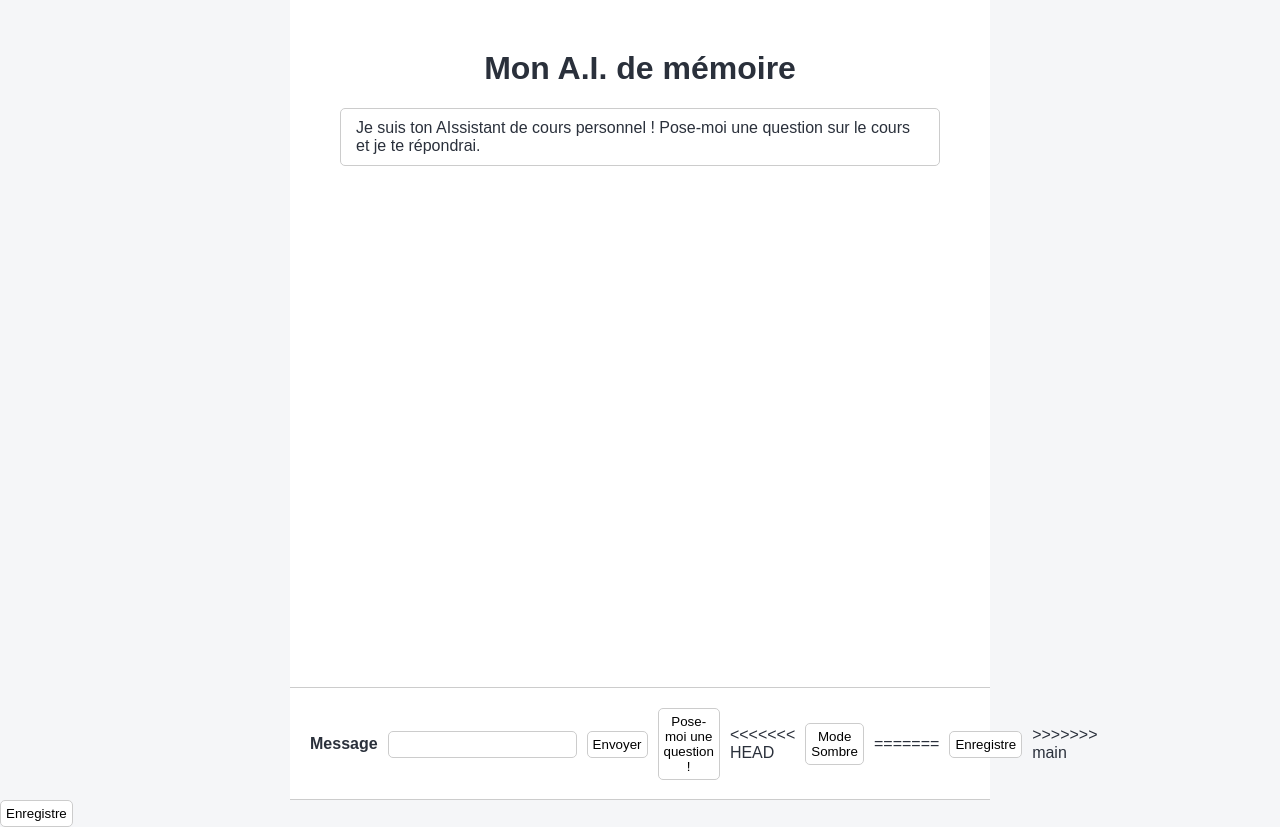
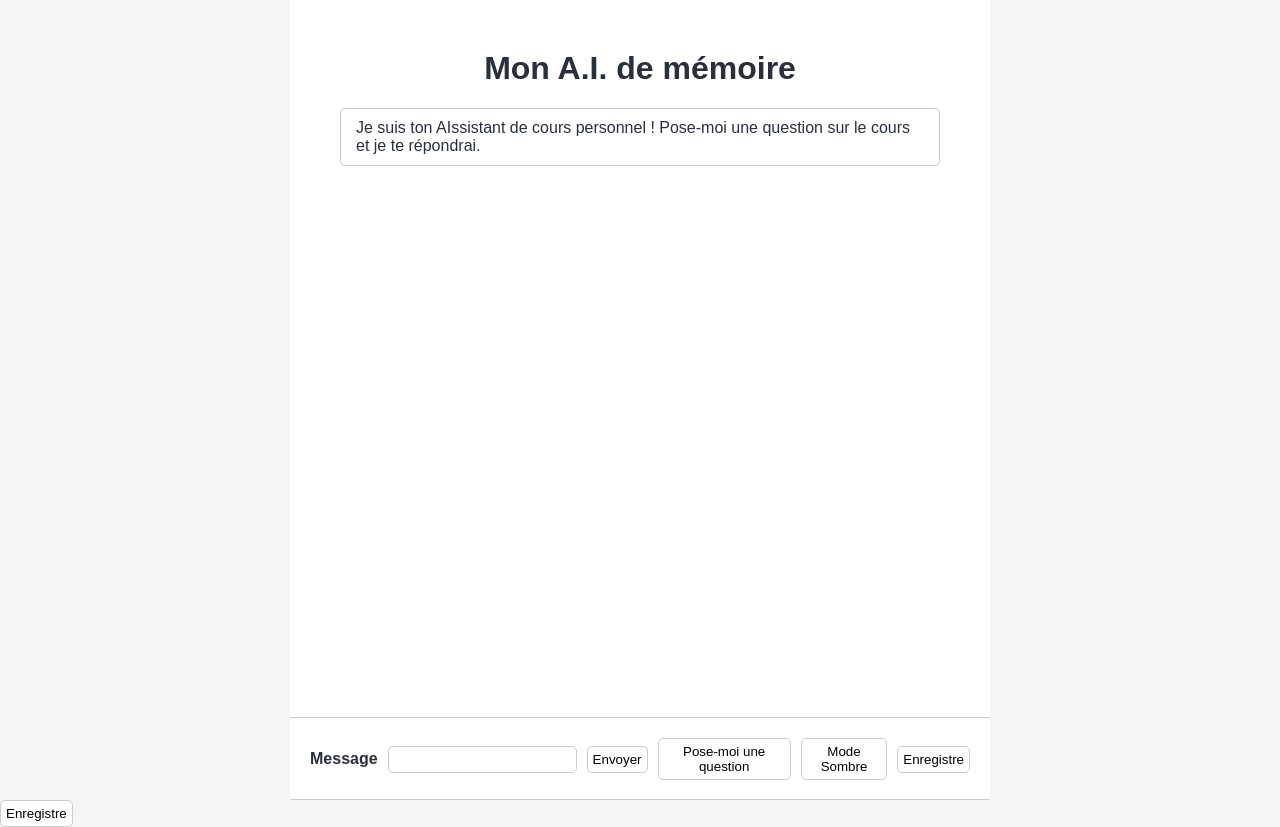
Before and after one commit to AlbericTrancart/hackathon-ponts, a Flask app: page /hello/ in a window 1280 px wide. Run offline with Flask 3, Linux system fonts and the light colour scheme; parts of the project's set-up code (start-up, migrations or seed data) failed here and were passed over.

Commit message:
alexandre

```diff
--- a/static/prompt.js
+++ b/static/prompt.js
@@ -3,10 +3,7 @@ const submitButton = document.getElementById("submit-button");
 const questionButton = document.getElementById("question-button");
 const messagesContainer = document.getElementById("messages-container");
 const enregistre = document.getElementById("enregistre");
-<<<<<<< HEAD
 const dark_mode = document.getElementById("change_style");
-=======
->>>>>>> main
 
 const appendHumanMessage = (message) => {
   const humanMessageElement = document.createElement("div");
@@ -75,7 +72,6 @@ const handleQuestionClick = async (event) => {
   });
 };
 
-<<<<<<< HEAD
 
 const handleSaveClick = async (event) => {
   print()
@@ -95,13 +91,3 @@ const handleColor = async (event) => {
 questionButton.addEventListener("click", handleQuestionClick);
 enregistre.addEventListener("click", handleSaveClick);
 dark_mode.addEventListener("click", handleColor);
-
-=======
-const handleSaveClick = async (event) => {
-  print()
-  console.log("yes")
-};
-
-questionButton.addEventListener("click", handleQuestionClick);
-enregistre.addEventListener("click", handleSaveClick);
->>>>>>> main
--- a/templates/index.html
+++ b/templates/index.html
@@ -30,19 +30,16 @@
       <button type="submit" class="button" id="submit-button">Envoyer</button>
 
       <button type="button" class="button" id="question-button">
-        Pose-moi une question !
+        Pose-moi une question
       </button>
 
-<<<<<<< HEAD
       <button type="button" class="button" id="change_style">
         Mode Sombre
       </button>
 
-=======
       <button type="button" class="button" id="enregistre">
         Enregistre
       </button>
->>>>>>> main
     </form>
 
 
```
